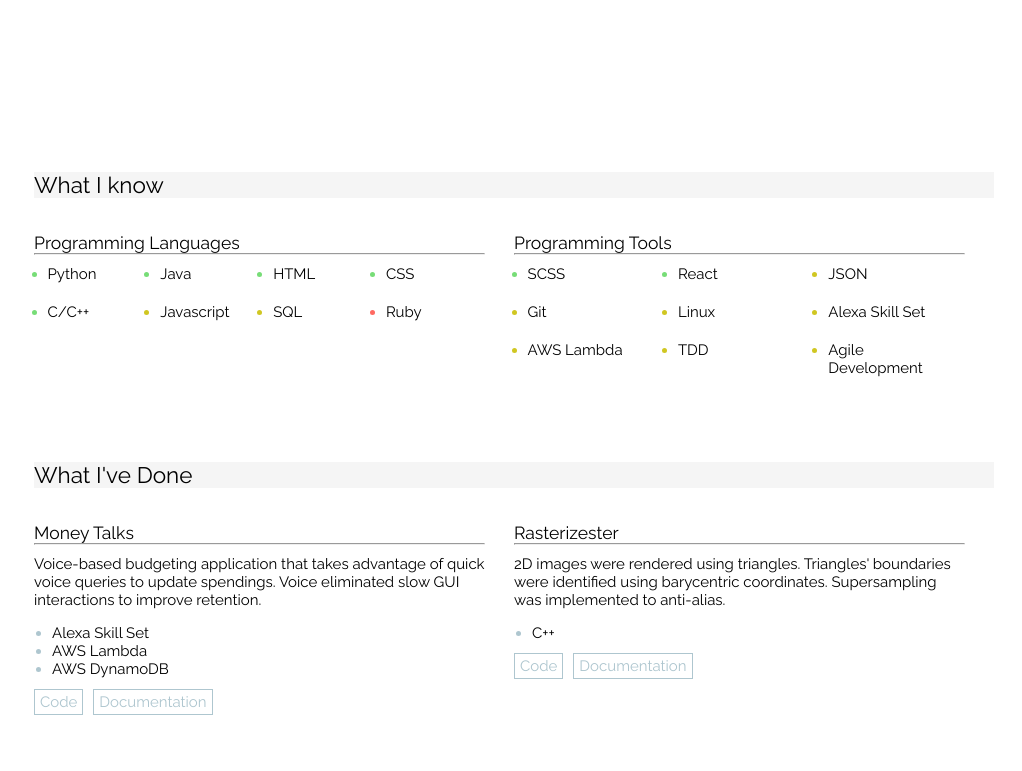
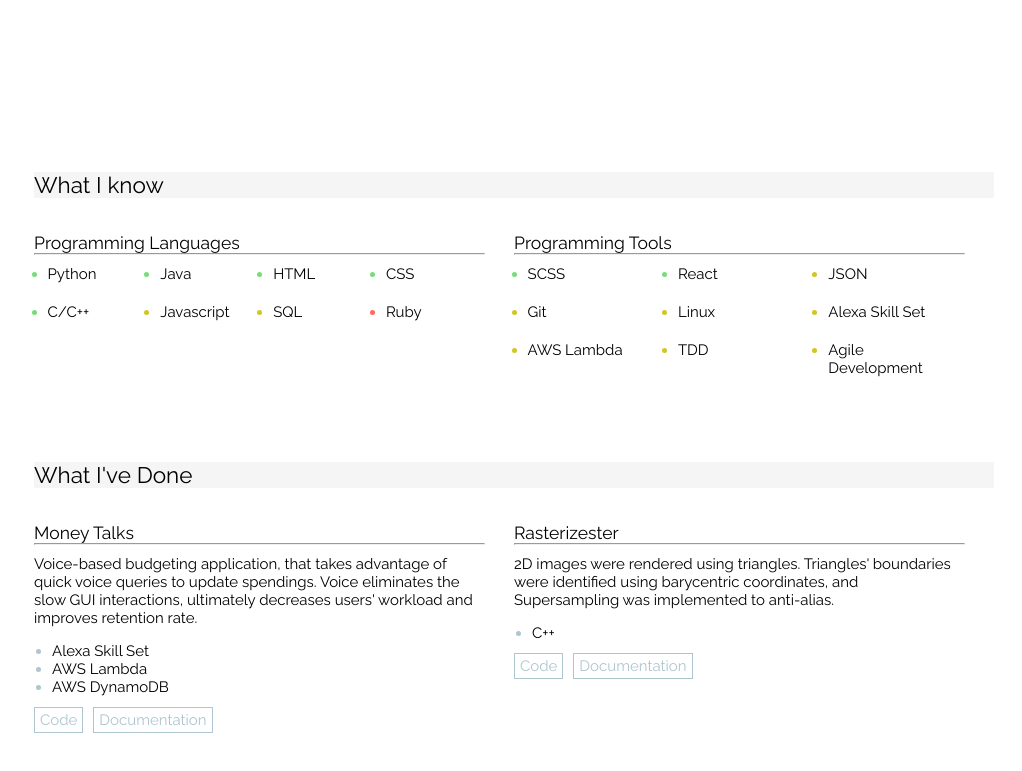
Before and after one commit to huutinhpham/huutinhpham.github.io, a plain HTML site: page index.html in a window 1280 px wide. Shown: the part 327-1098 px from the top of the page, without its empty margins (126-1148 px from the left). Drawn offline with Linux system fonts and the light colour scheme.

Commit message:
fixed some grammar issues

```diff
--- a/index.html
+++ b/index.html
@@ -67,7 +67,7 @@
 			<div class="proj-row">
 				<div class="proj-card">
 					<h3 class="section-subtitle">Money Talks</h3><hr />
-					<p class="project-description">Voice-based budgeting application that takes advantage of quick voice queries to update spendings. Voice eliminated slow GUI interactions to improve retention.</p>
+					<p class="project-description">Voice-based budgeting application, that takes advantage of quick voice queries to update spendings. Voice eliminates the slow GUI interactions, ultimately decreases users' workload and improves retention rate.</p>
 
 					<ul class="tools">
 						<li class="tool"><p>Alexa Skill Set</p></li>
@@ -83,7 +83,7 @@
 
 				<div class="proj-card">
 					<h3 class="section-subtitle">Rasterizester</h3><hr />
-					<p class="project-description">2D images were rendered using triangles. Triangles' boundaries were identified using barycentric coordinates. Supersampling was implemented to anti-alias.</p>
+					<p class="project-description">2D images were rendered using triangles. Triangles' boundaries were identified using barycentric coordinates, and Supersampling was implemented to anti-alias.</p>
 
 					<ul class="tools"><li class="tool"><p>C++</p></li></ul>
 
```
